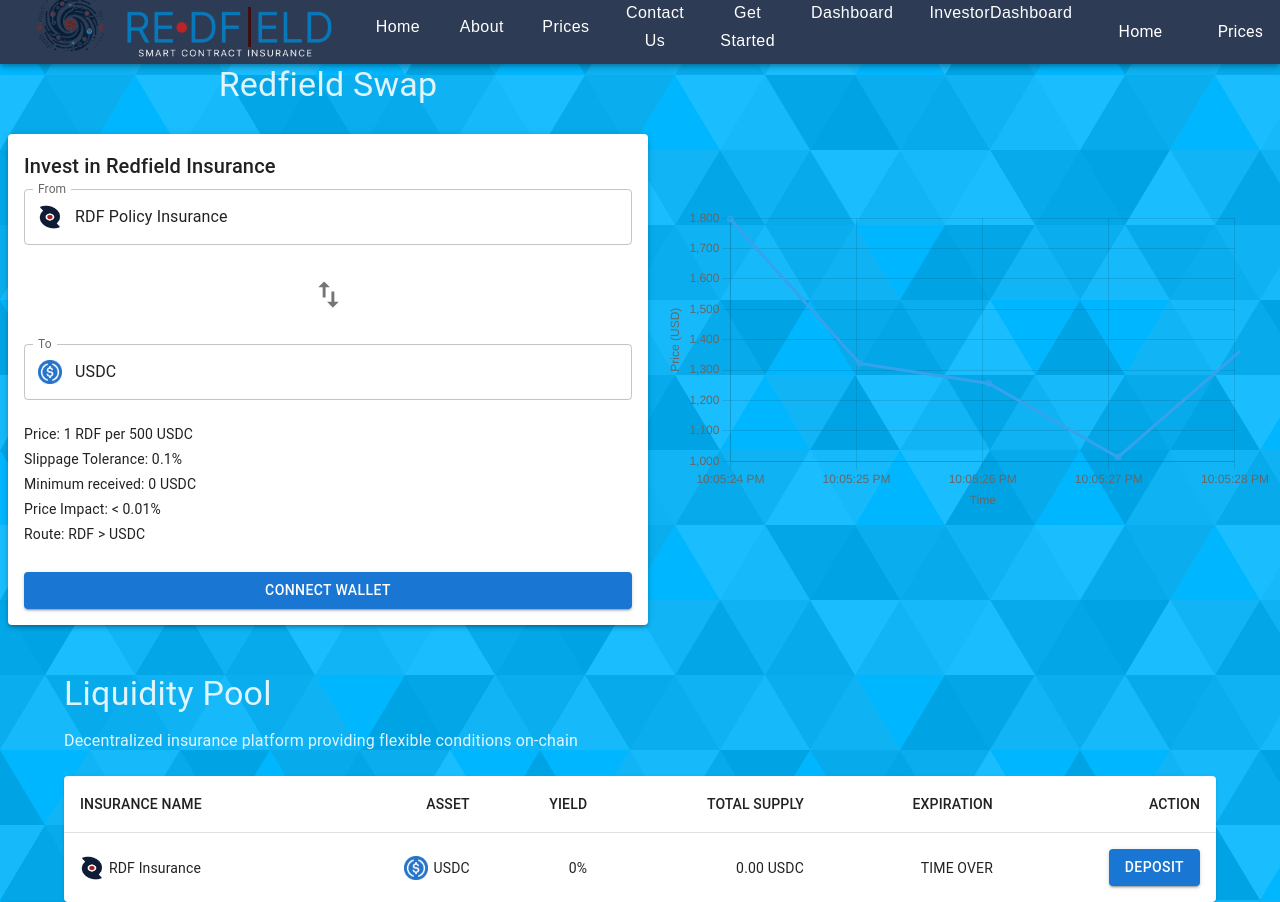
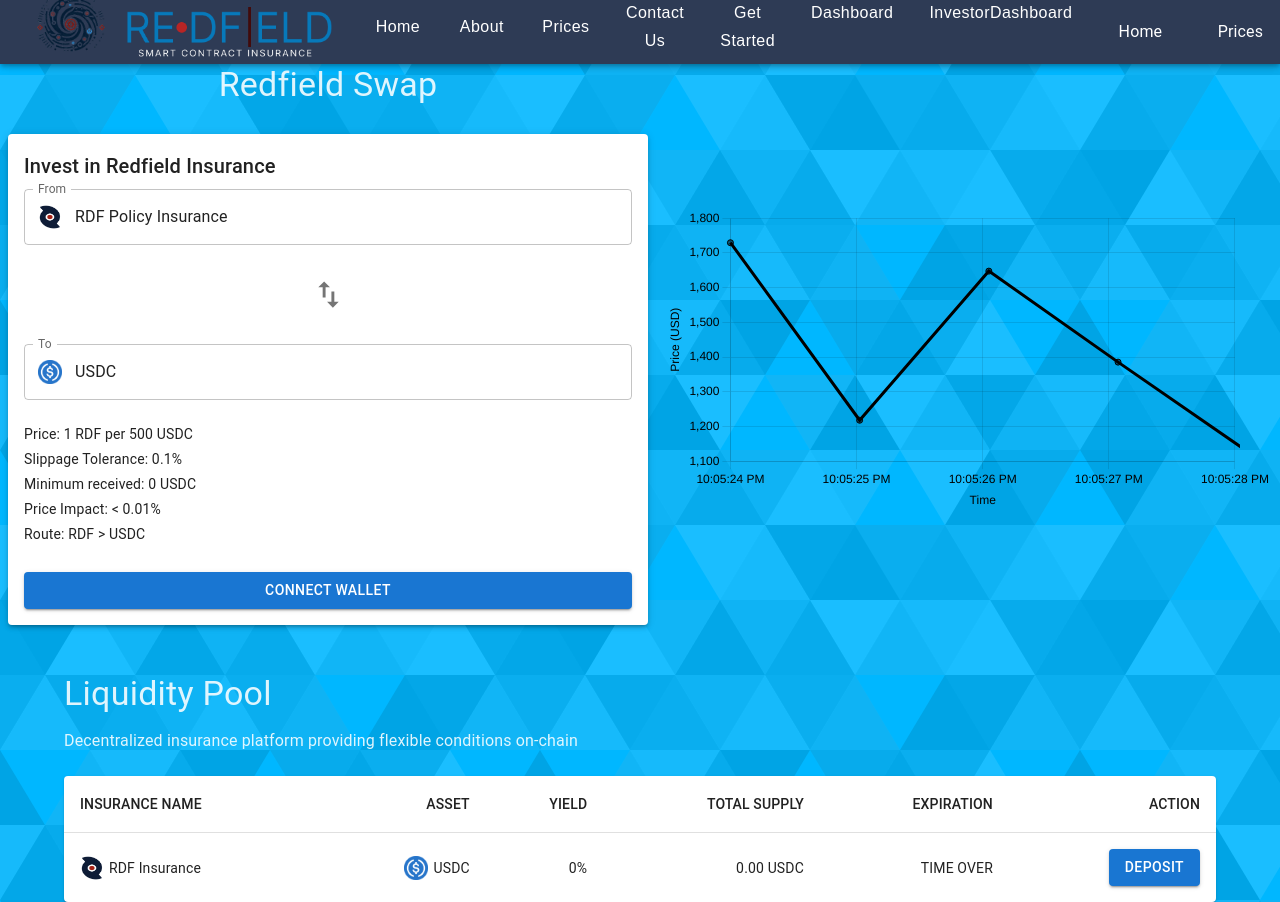
Before and after one commit to ControlYourPotatoes/redfield-react, a React (Vite) app: page /InvestorDashboard in a window 1280 px wide. Built offline with nearby package versions, Linux system fonts and the light colour scheme; no server answers.

Commit message:
Update EthereumPriceChart component

```diff
--- a/src/components/Dashboard/EthereumPriceChart.tsx
+++ b/src/components/Dashboard/EthereumPriceChart.tsx
@@ -1,10 +1,20 @@
 import React, { useEffect, useState } from 'react';
 import { Line } from 'react-chartjs-2';
-import { Chart as ChartJS, CategoryScale, LinearScale, PointElement, LineElement, Tooltip, Legend } from 'chart.js';
+import {
+  Chart as ChartJS,
+  CategoryScale,
+  LinearScale,
+  PointElement,
+  LineElement,
+  Tooltip,
+  Legend,
+  ChartData,
+  ChartOptions,
+} from 'chart.js';
 
 ChartJS.register(CategoryScale, LinearScale, PointElement, LineElement, Tooltip, Legend);
 
-const options = {
+const options: ChartOptions<'line'> = {
   responsive: true,
   plugins: {
     legend: {
@@ -21,6 +31,13 @@ const options = {
       title: {
         display: true,
         text: 'Time',
+        color: 'black', // X-axis title color
+      },
+      ticks: {
+        color: 'black', // X-axis ticks color
+      },
+      grid: {
+        color: 'rgba(0, 0, 0, 0.1)', // X-axis grid line color
       },
     },
     y: {
@@ -28,39 +45,46 @@ const options = {
       title: {
         display: true,
         text: 'Price (USD)',
+        color: 'black', // Y-axis title color
+      },
+      ticks: {
+        color: 'black', // Y-axis ticks color
+      },
+      grid: {
+        color: 'rgba(0, 0, 0, 0.1)', // Y-axis grid line color
       },
     },
   },
 };
 
 const EthereumPriceChart: React.FC = () => {
-  const [data, setData] = useState({
+  const [data, setData] = useState<ChartData<'line'>>({
     labels: [],
     datasets: [
       {
         label: 'Ethereum Price',
         data: [],
-        borderColor: 'rgb(53, 162, 235)',
-        backgroundColor: 'rgba(53, 162, 235, 0.5)',
+        borderColor: 'black', // Line color
+        backgroundColor: 'rgba(0, 0, 0, 0.5)', // Fill color
       },
     ],
   });
 
   useEffect(() => {
-    // Here you should fetch the real-time Ethereum price and update the chart data
-    // For demonstration, we're adding dummy data points every second
-    const interval = setInterval(() => {
+    const fetchPriceData = async () => {
+      // This is a placeholder. In a real app, replace this with actual data fetching
+      const newData = Math.random() * 1000 + 1000;
+
       setData((prevData) => ({
-        ...prevData,
         labels: [...prevData.labels, new Date().toLocaleTimeString()],
-        datasets: [
-          {
-            ...prevData.datasets[0],
-            data: [...prevData.datasets[0].data, Math.random() * 1000 + 1000], // Replace with real data
-          },
-        ],
+        datasets: prevData.datasets.map((dataset) => ({
+          ...dataset,
+          data: [...dataset.data, newData],
+        })),
       }));
-    }, 1000);
+    };
+
+    const interval = setInterval(fetchPriceData, 1000);
 
     return () => clearInterval(interval);
   }, []);
```
